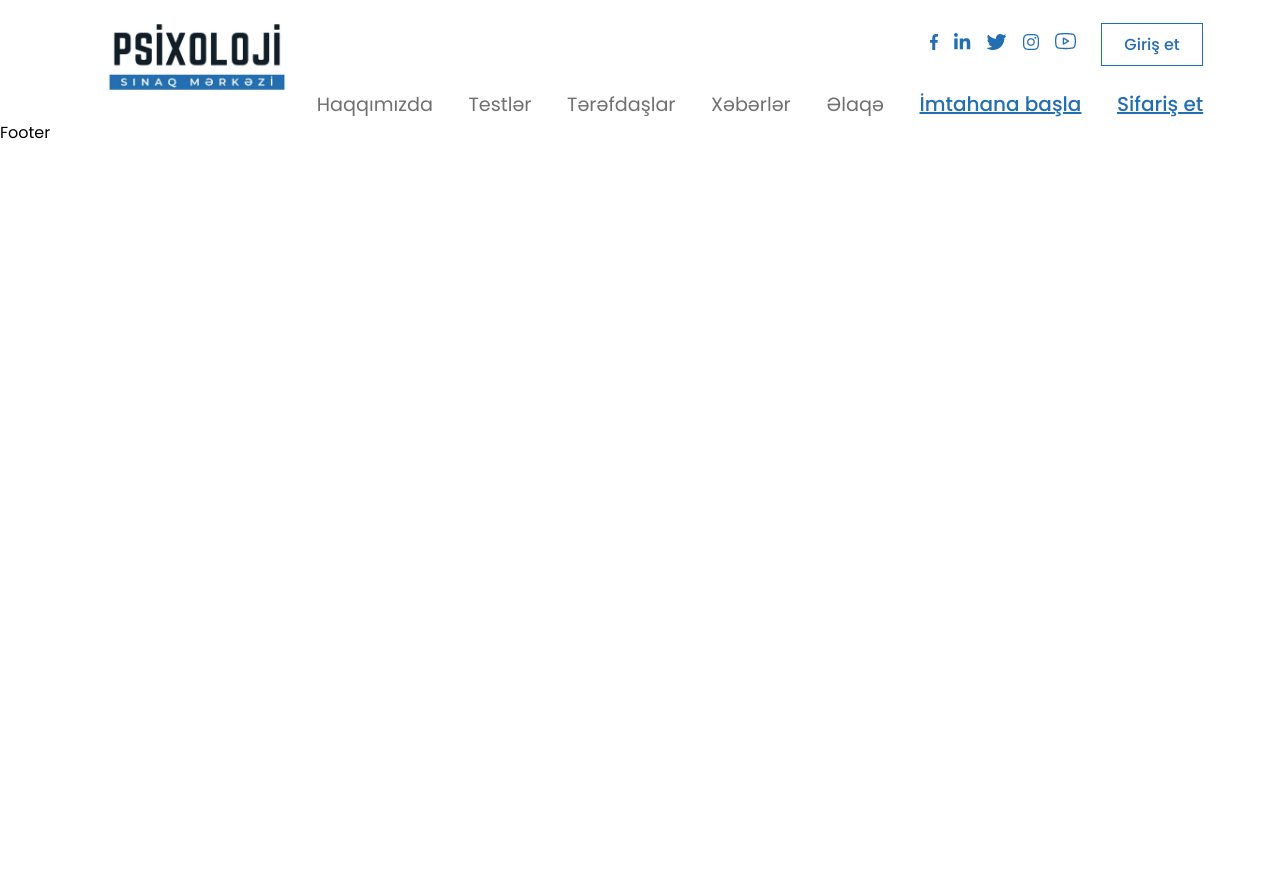
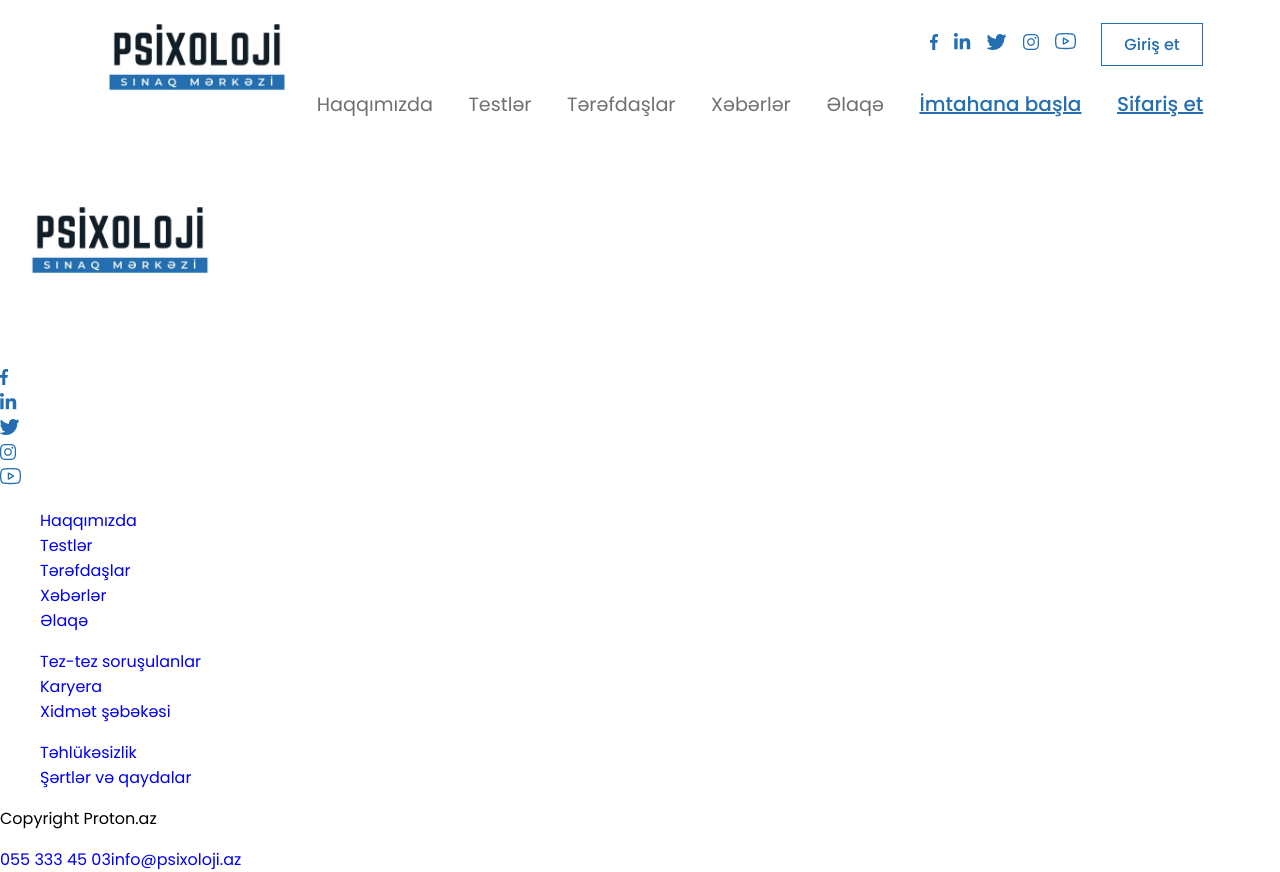
Before and after one commit to ccavad/react-psixoloji, a React (Vite) app: page / in a window 1280 px wide. Before the commit the page ends 800 px from the top, so only its background shows below. Built offline with nearby package versions, Linux system fonts and the light colour scheme.

Commit message:
footer added

```diff
--- a/src/components/Footer.jsx
+++ b/src/components/Footer.jsx
@@ -1,8 +1,42 @@
 import React from 'react'
+import SocialLinks from './SocialLinks'
+import { Link } from 'react-router-dom';
 
 function Footer() {
   return (
-    <div>Footer</div>
+    <footer>
+      <div className="footer-top">
+        <div className="footer__logo">
+          <img src="../../public/assets/logo.png" alt="logo" />
+          <SocialLinks/>
+        </div>
+        <div className="footer__nav">
+          <ul>
+            <li><Link to="/about">Haqqımızda</Link></li>
+            <li><Link to="/tests">Testlər</Link></li>
+            <li><Link to="/partners">Tərəfdaşlar</Link></li>
+            <li><Link to="/news">Xəbərlər</Link></li>
+            <li><Link to="/contact">Əlaqə</Link></li>
+          </ul>
+          <ul>
+            <li><Link to="*">Tez-tez soruşulanlar</Link></li>
+            <li><Link to="*">Karyera</Link></li>
+            <li><Link to="*">Xidmət şəbəkəsi</Link></li>
+          </ul>
+          <ul>
+            <li><Link to="*">Təhlükəsizlik</Link></li>
+            <li><Link to="*">Şərtlər və qaydalar</Link></li>
+          </ul>
+        </div>
+      </div>
+      <div className="footer-bottom">
+        <p>Copyright Proton.az</p>
+        <div>
+          <a href="tel:+0553334503">055 333 45 03</a>
+          <a href="mailto:info@psixoloji.az">info@psixoloji.az</a>
+        </div>
+      </div>
+    </footer>
   )
 }
 
```
